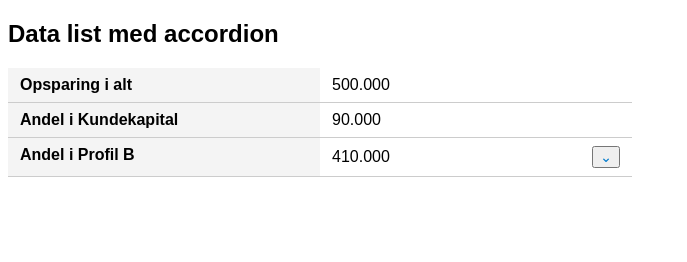
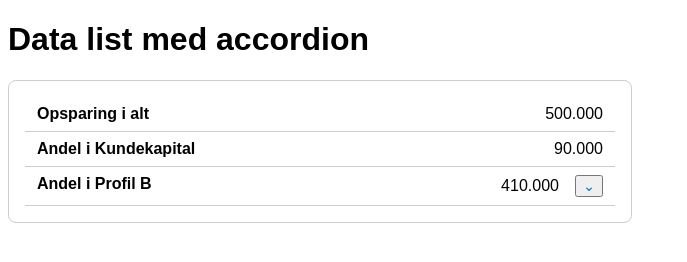
Before and after one commit to Koseioki/datatable-with-accordion, a plain HTML site: page index.html in a window 1280 px wide. Shown: the whole page, without its empty margins (0-687 px from the left). Drawn offline with Linux system fonts and the light colour scheme.

Commit message:
style updated

```diff
--- a/index.html
+++ b/index.html
@@ -8,7 +8,7 @@
 </head>
 <body>
 
-  <h2>Data list med accordion</h2>
+  <h1>Data list med accordion</h1>
 
   <div class="data-table">
     <dl>
--- a/style.css
+++ b/style.css
@@ -1,7 +1,13 @@
 html,body {
-
     font-family: sans-serif;
     max-width: 40rem;
+
+  }
+
+  .data-table{
+    border: 1px solid #ccc;
+    padding: 1rem;
+    border-radius: 0.5rem;
   }
 
   .sr-only{
@@ -25,18 +31,19 @@ html,body {
     margin: 0;
     padding: 8px 12px;
     border-bottom: 1px solid #ccc;
-    background-color: #fff;
+    /* background-color: #fff; */
   }
 
   dt {
     font-weight: bold;
-    background-color: #f4f4f4;
+    /* background-color: #f4f4f4; */
   }
 
   dd {
     display: flex;
-    justify-content: space-between;
+    justify-content: flex-end;
     align-items: center;
+    gap: 1rem;
   }
 
   .toggle-button {
@@ -63,7 +70,7 @@ html,body {
   }
 
   .details-row.show {
-    display: block;
+    display: flex;
   }
 
   .details-row dt {
```
